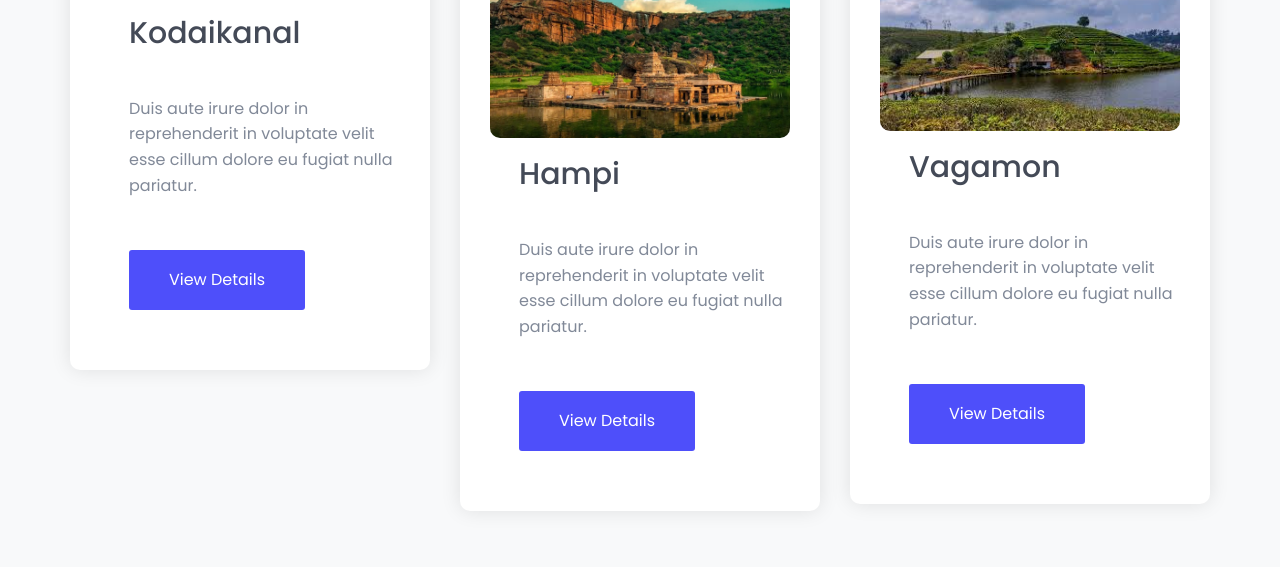
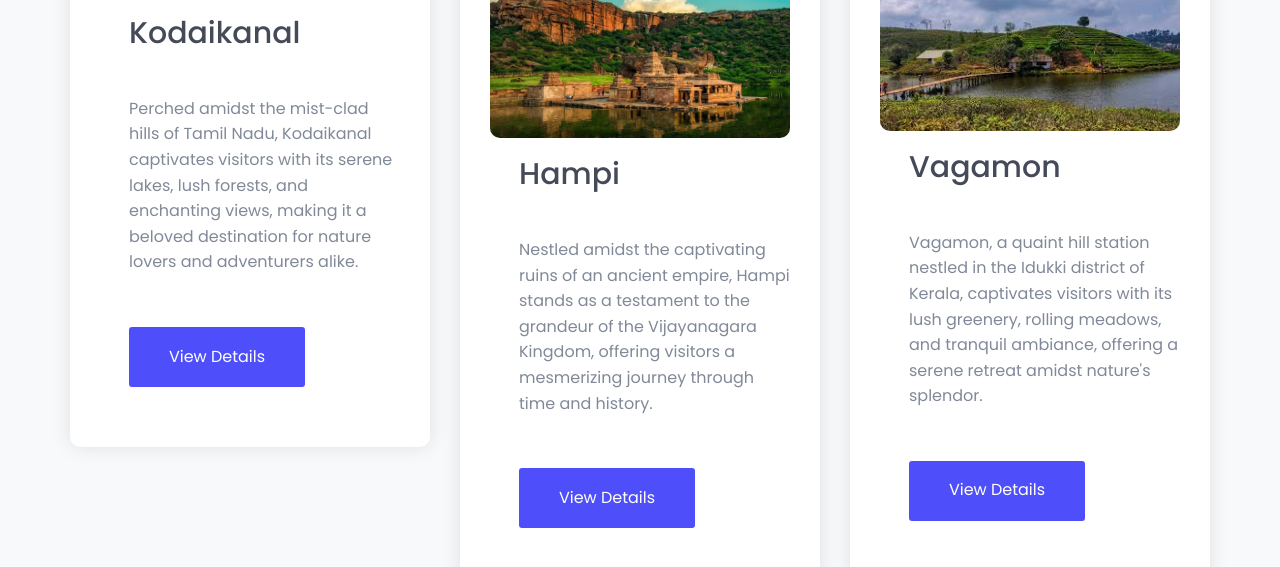
Before and after one commit to Trekzen/Trekzen2.0, a website: page home.html in a window 1280 px wide. Shown: the part 1661-2228 px from the top of the page. Drawn offline with nearby package versions, Linux system fonts and the light colour scheme; no server answers.

Commit message:
Update home.html

```diff
--- a/home.html
+++ b/home.html
@@ -236,7 +236,7 @@
 				                    <li class=" scroll active"><a href="#home" id="">home</a></li>
 				                    <li class="scroll"><a href="#service"id="">service</a></li>
 				                    <li class="scroll"><a href="#new-cars"id="">new plans</a></li>
-									<li class="scroll"><a href="#" >Add Place</a></li>
+									<li class="scroll"><a href="#">Add Place</a></li>
 				                    <li class="scroll"><a href="#contact" id="">contact</a></li>
 									<li class="scroll"><a href="#" id="loginBtn">login</a></li>
 				                </ul><!--/.nav -->
@@ -261,7 +261,7 @@
 
         <div class="container">
 			<div class="welcome-hero-txt">
-				<h2>get your desired vacation in South India</h2>
+				<h2>get your desired vacation in Kerala</h2>
 				<p> "Adventure awaits beyond every horizon; embrace the journey, for in it lies the magic of discovery and the essence of life."</p>
 
 			</div>
@@ -351,8 +351,7 @@
 							</div>
 							<div class="new-cars-txt">
 								<h2><a href="#">Kodaikanal</a></h2>
-								<p>Duis aute irure dolor in reprehenderit in voluptate velit esse cillum dolore eu fugiat
-									nulla pariatur.</p>
+								<p>Perched amidst the mist-clad hills of Tamil Nadu, Kodaikanal captivates visitors with its serene lakes, lush forests, and enchanting views, making it a beloved destination for nature lovers and adventurers alike.</p>
 								<button class="welcome-btn new-cars-btn" onclick="window.location.href='#'">View Details</button>
 							</div>
 						</div>
@@ -364,8 +363,7 @@
 							</div>
 							<div class="new-cars-txt">
 								<h2><a href="#">Hampi</a></h2>
-								<p>Duis aute irure dolor in reprehenderit in voluptate velit esse cillum dolore eu fugiat
-									nulla pariatur.</p>
+								<p>Nestled amidst the captivating ruins of an ancient empire, Hampi stands as a testament to the grandeur of the Vijayanagara Kingdom, offering visitors a mesmerizing journey through time and history.</p>
 								<button class="welcome-btn new-cars-btn" onclick="window.location.href='#'">View Details</button>
 							</div>
 						</div>
@@ -377,8 +375,7 @@
 							</div>
 							<div class="new-cars-txt">
 								<h2><a href="#">Vagamon</a></h2>
-								<p>Duis aute irure dolor in reprehenderit in voluptate velit esse cillum dolore eu fugiat
-									nulla pariatur.</p>
+								<p>Vagamon, a quaint hill station nestled in the Idukki district of Kerala, captivates visitors with its lush greenery, rolling meadows, and tranquil ambiance, offering a serene retreat amidst nature's splendor.</p>
 								<button class="welcome-btn new-cars-btn" onclick="window.location.href='#'">View Details</button>
 							</div>
 						</div>
@@ -435,7 +432,7 @@
 									<!-- <div class="foot-email-subscribe"> -->
 										<!-- <span><i class="fa fa-arrow-right"></i></span> -->
 									<!-- </div>/.foot-email-icon -->
-								<!-- </div>/.hm-foot-email -->
+								<!--/.hm-foot-email-->
 							</div>
 						</div>
 					</div>
```
